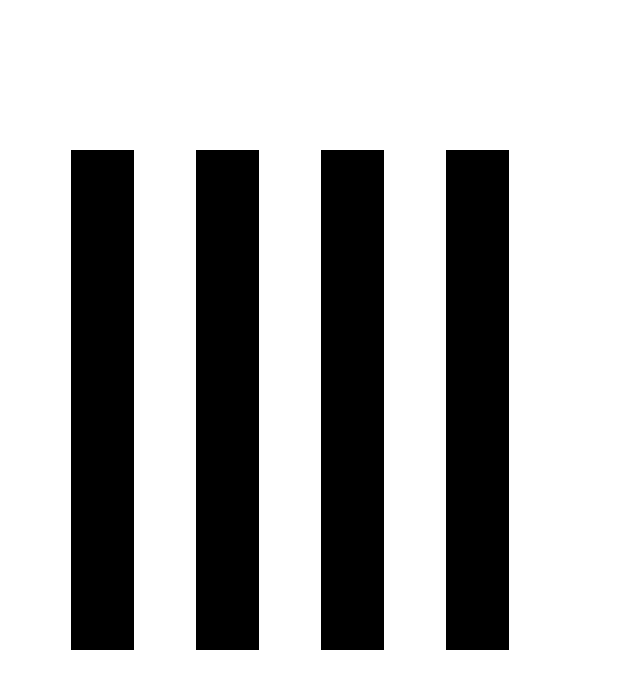
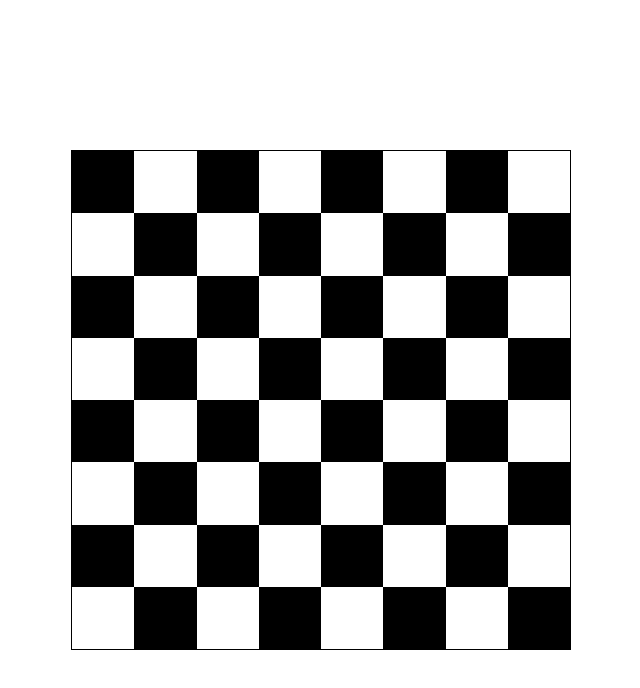
Before and after one commit to Johanh0/Checker-Board, a plain HTML site: page index.html in a window 1280 px wide. Shown: the whole page, without its empty margins (319-959 px from the left). Drawn offline with Linux system fonts and the light colour scheme.

Commit message:
New html elements added and styles, the basic project is done

```diff
--- a/index.html
+++ b/index.html
@@ -5,11 +5,76 @@
     <meta name="viewport" content="width=device-width, initial-scale=1.0" />
     <title>Checker Board</title>
     <link rel="stylesheet" href="./styles.css" />
-    <script src="./script.js" defer></script>
+    <!-- <script src="./script.js" defer></script> -->
   </head>
   <body>
     <main>
-      <section id="board"></section>
+      <section id="board">
+        <div class="cell cell--black"></div>
+        <div class="cell cell--white"></div>
+        <div class="cell cell--black"></div>
+        <div class="cell cell--white"></div>
+        <div class="cell cell--black"></div>
+        <div class="cell cell--white"></div>
+        <div class="cell cell--black"></div>
+        <div class="cell cell--white"></div>
+        <div class="cell cell--white"></div>
+        <div class="cell cell--black"></div>
+        <div class="cell cell--white"></div>
+        <div class="cell cell--black"></div>
+        <div class="cell cell--white"></div>
+        <div class="cell cell--black"></div>
+        <div class="cell cell--white"></div>
+        <div class="cell cell--black"></div>
+        <div class="cell cell--black"></div>
+        <div class="cell cell--white"></div>
+        <div class="cell cell--black"></div>
+        <div class="cell cell--white"></div>
+        <div class="cell cell--black"></div>
+        <div class="cell cell--white"></div>
+        <div class="cell cell--black"></div>
+        <div class="cell cell--white"></div>
+        <div class="cell cell--white"></div>
+        <div class="cell cell--black"></div>
+        <div class="cell cell--white"></div>
+        <div class="cell cell--black"></div>
+        <div class="cell cell--white"></div>
+        <div class="cell cell--black"></div>
+        <div class="cell cell--white"></div>
+        <div class="cell cell--black"></div>
+        <div class="cell cell--black"></div>
+        <div class="cell cell--white"></div>
+        <div class="cell cell--black"></div>
+        <div class="cell cell--white"></div>
+        <div class="cell cell--black"></div>
+        <div class="cell cell--white"></div>
+        <div class="cell cell--black"></div>
+        <div class="cell cell--white"></div>
+        <div class="cell cell--white"></div>
+        <div class="cell cell--black"></div>
+        <div class="cell cell--white"></div>
+        <div class="cell cell--black"></div>
+        <div class="cell cell--white"></div>
+        <div class="cell cell--black"></div>
+        <div class="cell cell--white"></div>
+        <div class="cell cell--black"></div>
+        <div class="cell cell--black"></div>
+        <div class="cell cell--white"></div>
+        <div class="cell cell--black"></div>
+        <div class="cell cell--white"></div>
+        <div class="cell cell--black"></div>
+        <div class="cell cell--white"></div>
+        <div class="cell cell--black"></div>
+        <div class="cell cell--white"></div>
+        <div class="cell cell--white"></div>
+        <div class="cell cell--black"></div>
+        <div class="cell cell--white"></div>
+        <div class="cell cell--black"></div>
+        <div class="cell cell--white"></div>
+        <div class="cell cell--black"></div>
+        <div class="cell cell--white"></div>
+        <div class="cell cell--black"></div>
+      </section>
     </main>
   </body>
 </html>
--- a/styles.css
+++ b/styles.css
@@ -17,6 +17,7 @@ main {
   grid-template: repeat(8, 1fr) / repeat(8, 1fr);
   width: 500px;
   height: 500px;
+  border: 1px solid black;
 }
 
 .cell {
```
